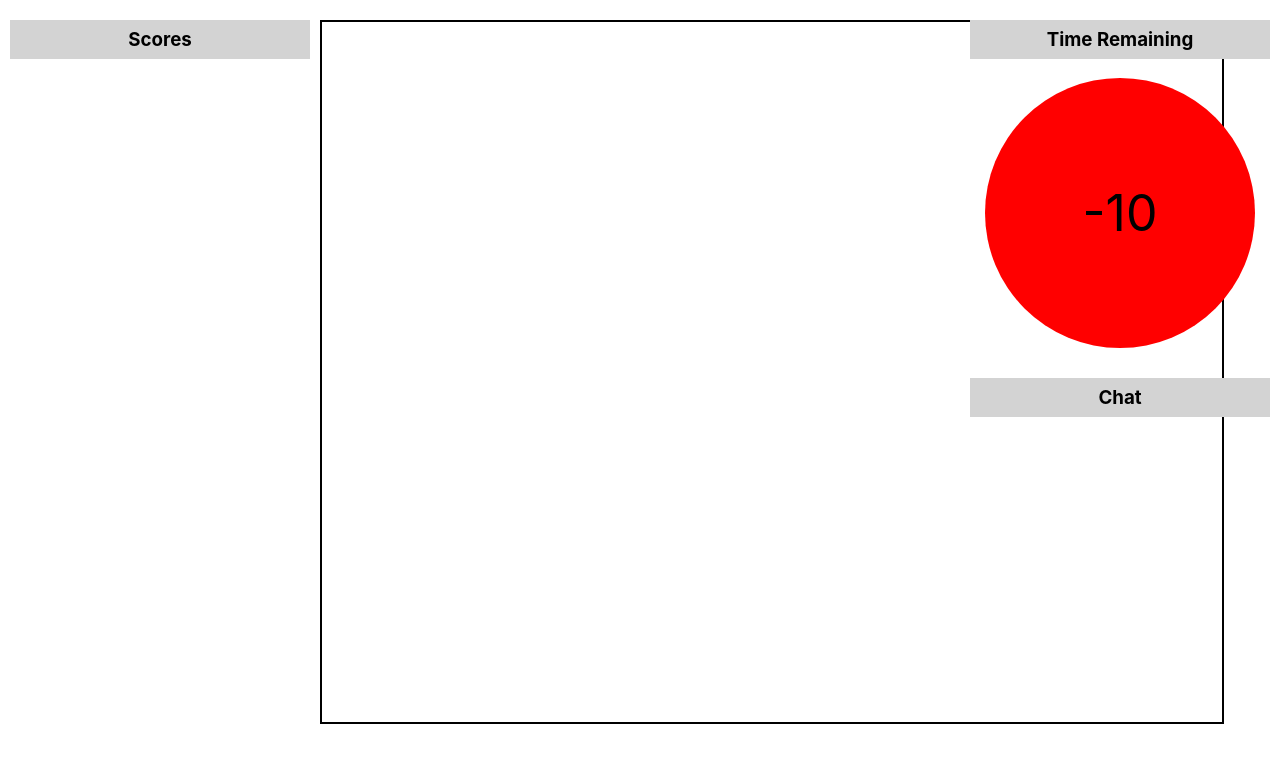
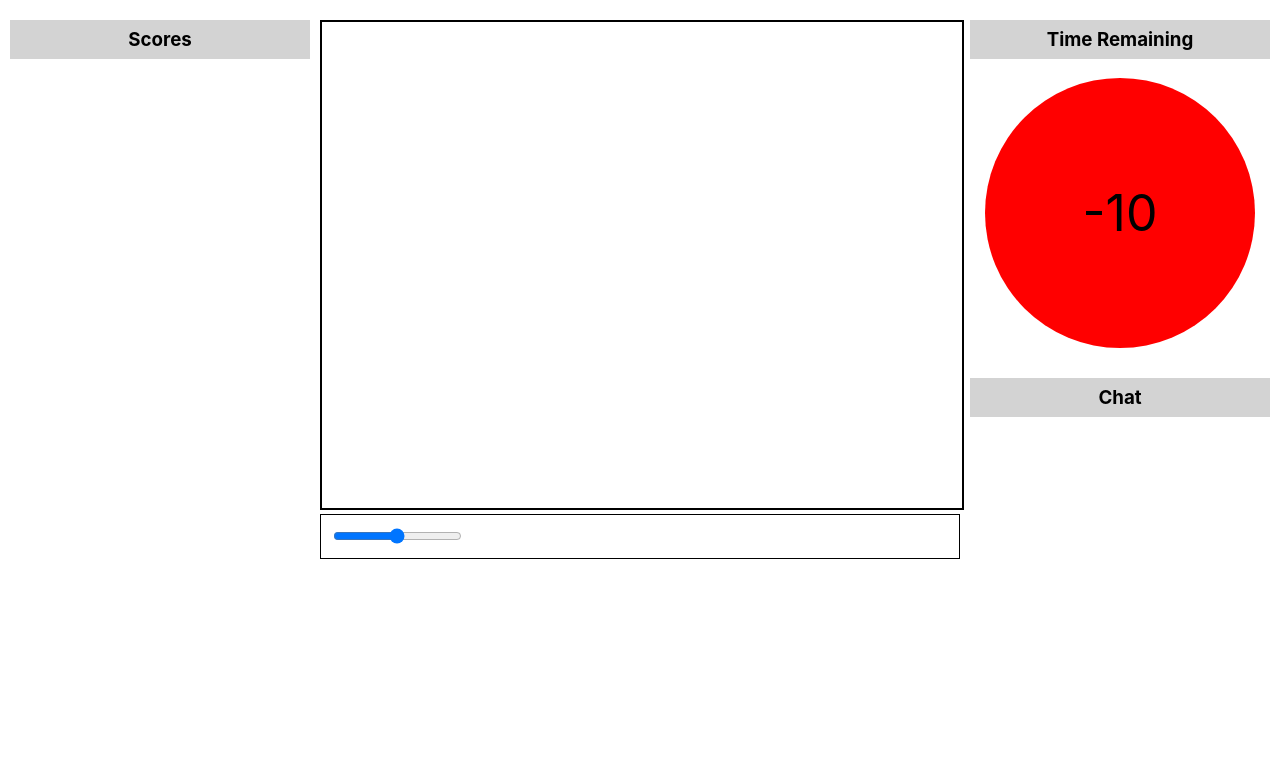
Before and after one commit to SPS-Team81/Pictionary, a React (Create React App) app in the folder client/: page / in a window 1280 px wide. Shown: the top 762 px of the page. Built offline with nearby package versions, Linux system fonts and the light colour scheme; no server answers.

Commit message:
Add slider for brush size

```diff
--- a/client/src/components/Canvas.js
+++ b/client/src/components/Canvas.js
@@ -1,9 +1,11 @@
-import React, { useEffect, useRef } from 'react';
+import React, { useEffect, useRef, useState } from 'react';
+import './canvas.css'
 
-const Canvas = () => {
+function Canvas() {
     let drawing = false;
     const current = { x: 0, y: 0 };
     const canvasRef = useRef(null);
+    const [sliderValue, changeSlider] = useState(50);
 
     function drawLine(x0, y0, x1, y1, color) {
         const context = canvasRef.current.getContext('2d');
@@ -11,7 +13,7 @@ const Canvas = () => {
         context.moveTo(x0, y0);
         context.lineTo(x1, y1);
         context.strokeStyle = color;
-        context.lineWidth = 3;
+        context.lineWidth = sliderValue / 10;
         context.stroke();
         context.closePath();
 
@@ -110,7 +112,12 @@ const Canvas = () => {
         context.clearRect(0, 0, canvasRef.current.width, canvasRef.current.height);
     };
 
+    function onSliderChange(e) {
+        changeSlider(e.target.value);
+    }
+
     return (
+        <div>
             <div style={{ textAlign: "center" }}>
                 <canvas
                     ref={canvasRef}
@@ -127,6 +134,16 @@ const Canvas = () => {
                     onTouchMove={(e) => throttle(onMouseMove(e), 10)}
                 ></canvas>
             </div>
+
+            <div className="canvas-tools">
+                <input
+                    type="range"
+                    min="1" max="100"
+                    value={sliderValue}
+                    onChange={(e) => onSliderChange(e)}
+                    step="1"></input>
+            </div>
+        </div>
     );
 };
 
--- a/client/src/components/canvas.css
+++ b/client/src/components/canvas.css
@@ -1,8 +1,12 @@
 canvas {
-  position: absolute;
-  height: 50vw;
-  width: 50vw;
+  width: 100%;
+  height: 38vw;
+}
+
+.canvas-tools {
+  /* width: 100%; */
+  border: 0.15vw;
   border-style: solid;
   border-color: black;
-  z-index: 10;
+  padding: 0.8vw;
 }
```
Lines whose indentation alone changed are shown as unchanged.
